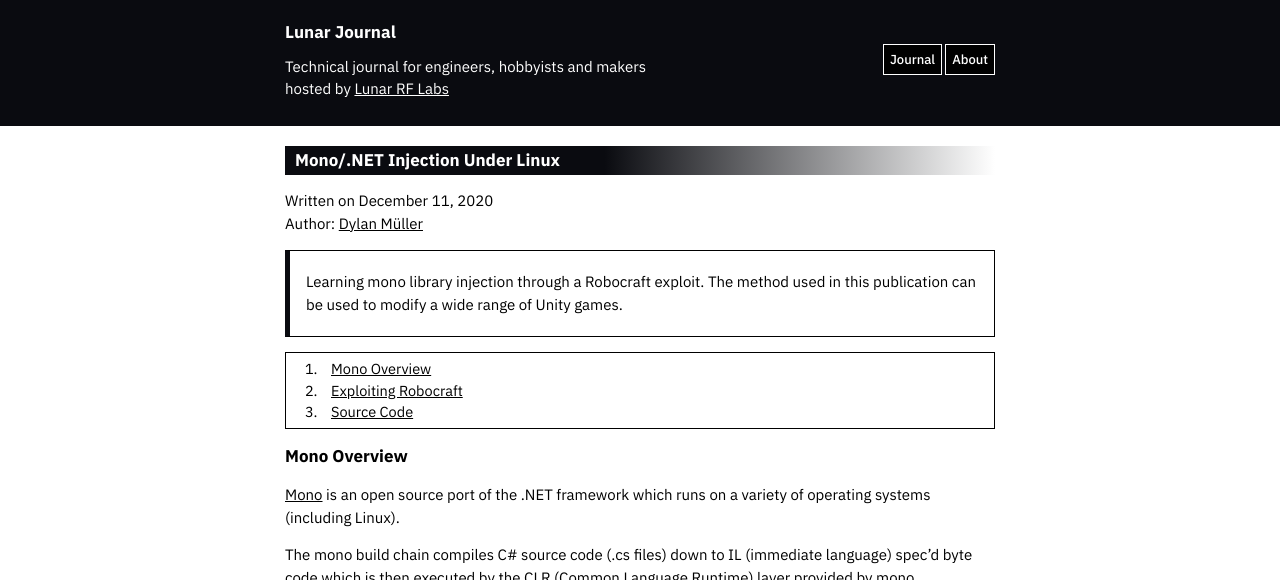
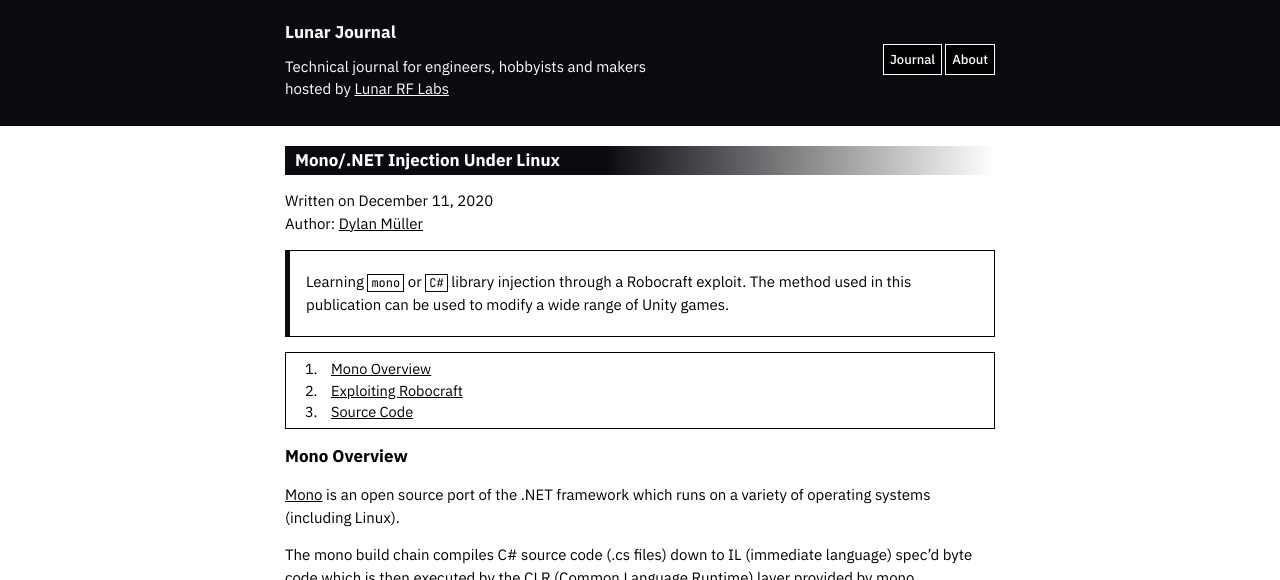
Before and after one commit to microstub/microstub.github.io, a Jekyll site: the page built from _posts/2020-12-11-mono-dot-net-injection.md, in a window 1280 px wide and 900 px high, cut to the strip 0-580 px from the top of the window. Built offline with Jekyll 4.4.1, drawn with Linux system fonts in a browser that asks for light colours; nearby versions of some CDN libraries.

```diff
--- a/_posts/2020-12-11-mono-dot-net-injection.md
+++ b/_posts/2020-12-11-mono-dot-net-injection.md
@@ -5,7 +5,7 @@ author: Dylan Müller
 author_url: https://linkedin.com/in/dylanmuller
 ---
 
-> Learning mono library injection through a Robocraft exploit. The method used in
+> Learning `mono` or `C#` library injection through a Robocraft exploit. The method used in
 > this publication can be used to modify a wide range of Unity games.
 
 1. [Mono Overview](#mono-overview)
```
